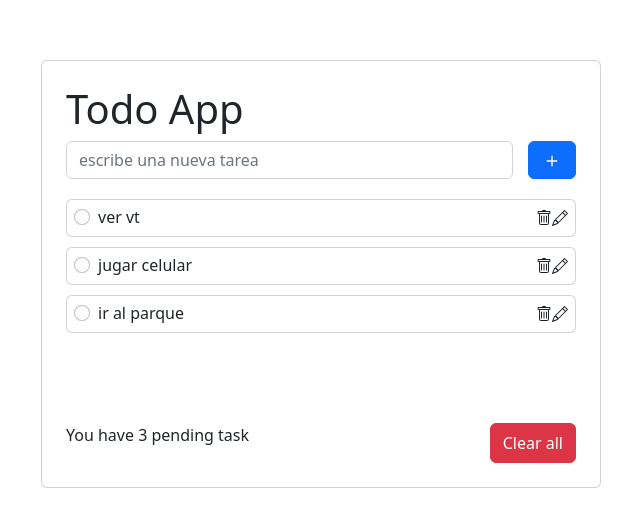
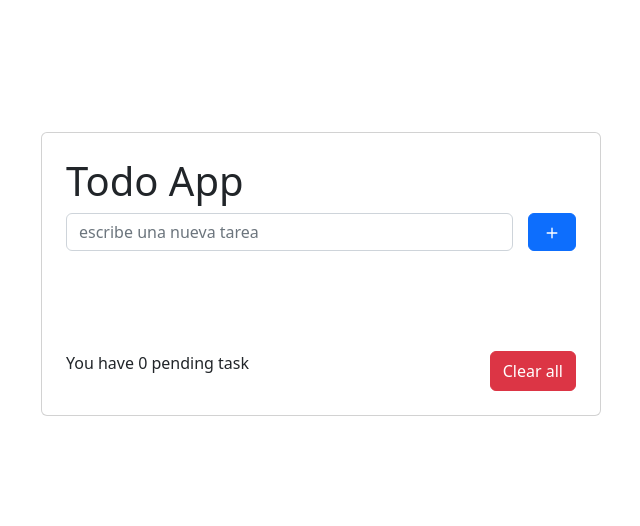
Before and after one commit to Neider-Urbano/ada-school-react, a React (Vite) app: page / in a window 1280 px wide. Shown: the part 126-652 px from the top of the page, without its empty margins (319-959 px from the left). Built offline with nearby package versions, Linux system fonts and the light colour scheme.

Commit message:
proyecto tasks list con hooks y local sstore

```diff
--- a/src/components/Main.jsx
+++ b/src/components/Main.jsx
@@ -4,52 +4,68 @@ import ButtonDanger from './ButtonDanger';
 import AddTask from './addTask'
 import TaskList from './TaskList';
 
-
-const dataTask=[
-    {
-        "id":1,
-        "name":"ver vt"
-    },{
-        "id":2,
-        "name":"jugar celular"
-    },{
-        "id":3,
-        "name":"ir al parque"
-    }
-]
-
-
 const Main = () => {
-
-    const [arrayTask,setArrayTask]=useState(dataTask)
-    const [taskPending,setTaskPending]=useState(dataTask.length)
+    const [arrayTask,setArrayTask]=useState([])
+    const [taskPending,setTaskPending]=useState(arrayTask.length)
+    const miStorage = window.localStorage;
 
     useEffect(()=>{
-    },[arrayTask,taskPending])
+        var dataTasks = JSON.parse(miStorage.getItem("dataTasks"))
+        if(dataTasks){
+            setArrayTask(dataTasks)
+            let cantidadPending = 0;
+            dataTasks?.map((task)=>{
+                if(task.state==false){
+                    cantidadPending++;
+                }
+            })
+            setTaskPending(cantidadPending)
+        }
+    },[taskPending])
 
     const handleClickClear=()=>{
         if(arrayTask.length>0){
+            miStorage.clear();
+            setTaskPending(0)
             setArrayTask([])
-            setTaskPending(0)
         }
     }
 
-    const handleClickDelete=(name)=>{
-        let deleteTask=arrayTask.filter((task)=>task.name!=name)
-        setArrayTask(deleteTask)
+    const handleClickDelete=(id)=>{
+        var dataTasks = JSON.parse(miStorage.getItem("dataTasks"))
+        let deleteTask=dataTasks.filter((task)=>task.id!=id)
+        miStorage.setItem("dataTasks",JSON.stringify(deleteTask))
+        setArrayTask(deleteTask);
         setTaskPending(taskPending-1)
     }
 
-    const handleClickRadio=(boolean)=>{
-        if(boolean) setTaskPending(taskPending+1)
-        else setTaskPending(taskPending-1)
+    const handleClickRadio=(boolean,idTask)=>{
+        var dataTasks = JSON.parse(miStorage.getItem("dataTasks"))
+        let updateTask=dataTasks.map((task)=>{
+            if(task.id==idTask){
+                task.state=boolean
+            }
+            return task;
+        })
+        miStorage.setItem("dataTasks",JSON.stringify(updateTask))
+        if(boolean) setTaskPending(taskPending-1)
+        else setTaskPending(taskPending+1)
     }
 
     const handleClickAdd=(dataNewTask)=>{
-        let arrayUpdate=arrayTask;
-        arrayUpdate.push({"id":Math.max(...arrayTask.map(task => task.id))+1,"name":dataNewTask})
-        setArrayTask(arrayUpdate)
-        setTaskPending(taskPending+1)
+        if(dataNewTask.length>0){
+            var dataTasks = dataTasks=JSON.parse(miStorage.getItem("dataTasks"))
+            if(dataTasks){
+                dataTasks.push({"id":Math.max(...dataTasks.map(task => task.id))+1,"name":dataNewTask, "state":false})
+            }else{
+                dataTasks=[]
+                dataTasks.push({"id":1,"name":dataNewTask, "state":false})
+            }
+            miStorage.setItem("dataTasks",JSON.stringify(dataTasks))
+            setTaskPending(taskPending+1)
+        }else{
+            alert("escribe alguna tarea")
+        }
     }
 
     return (
--- a/src/components/Task.jsx
+++ b/src/components/Task.jsx
@@ -1,14 +1,14 @@
 import React,{useState, useEffect} from 'react'
 
 const Task = ({dataTask, onClickDelete,onClickRadio}) => {
-    const [active,setActive]=useState(false)
+    const [active,setActive]=useState(dataTask.state)
 
     useEffect(()=>{
     },[active])
 
     const handleClick=()=>{
-        if(active) onClickRadio(true)
-        else onClickRadio(false)
+        if(active) onClickRadio(false,dataTask.id)
+        else onClickRadio(true,dataTask.id)
         setActive(!active)
     }
 
@@ -24,7 +24,7 @@ const Task = ({dataTask, onClickDelete,onClickRadio}) => {
             </div>
             <div className="div-buttons">
                 <svg xmlns="http://www.w3.org/2000/svg" width="16" height="16" fill="currentColor" className="bi bi-trash" viewBox="0 0 16 16"
-                onClick={()=>onClickDelete(dataTask.name)}>
+                onClick={()=>onClickDelete(dataTask.id)}>
                     <path d="M5.5 5.5A.5.5 0 0 1 6 6v6a.5.5 0 0 1-1 0V6a.5.5 0 0 1 .5-.5zm2.5 0a.5.5 0 0 1 .5.5v6a.5.5 0 0 1-1 0V6a.5.5 0 0 1 .5-.5zm3 .5a.5.5 0 0 0-1 0v6a.5.5 0 0 0 1 0V6z"/>
                     <path fillRule="evenodd" d="M14.5 3a1 1 0 0 1-1 1H13v9a2 2 0 0 1-2 2H5a2 2 0 0 1-2-2V4h-.5a1 1 0 0 1-1-1V2a1 1 0 0 1 1-1H6a1 1 0 0 1 1-1h2a1 1 0 0 1 1 1h3.5a1 1 0 0 1 1 1v1zM4.118 4 4 4.059V13a1 1 0 0 0 1 1h6a1 1 0 0 0 1-1V4.059L11.882 4H4.118zM2.5 3V2h11v1h-11z"/>
                 </svg>
--- a/src/components/TaskList.jsx
+++ b/src/components/TaskList.jsx
@@ -2,11 +2,13 @@ import React from 'react'
 import Task from "./Task"
 
 const TaskList = ({onClickDelete, onClickRadio, arrayTask}) => {
+
+
   return (
     <div>
         {
             arrayTask.length>0 && arrayTask.map((task,key)=>{
-                return <Task key={key+1} dataTask={task} onClickDelete={onClickDelete} onClickRadio={onClickRadio}/>
+                return <Task key={task.id} dataTask={task} onClickDelete={onClickDelete} onClickRadio={onClickRadio}/>
             })
         }
     </div>
```
